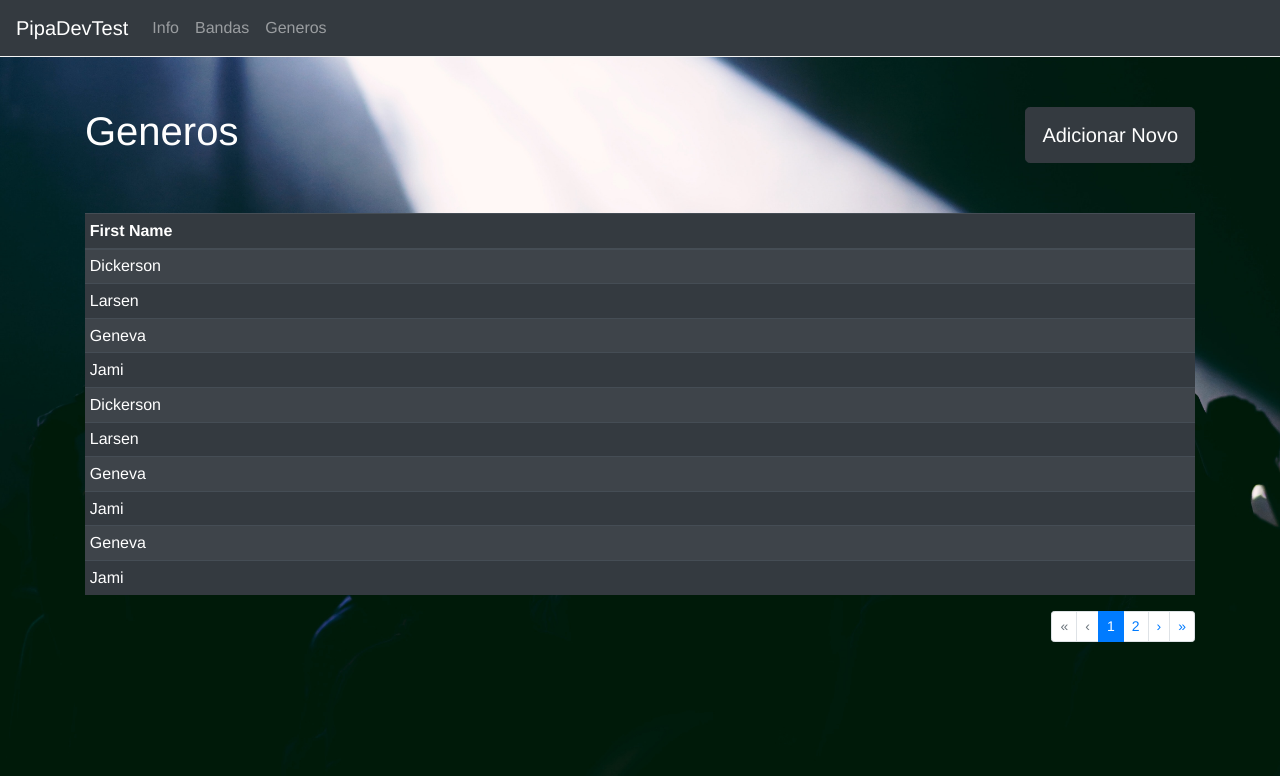
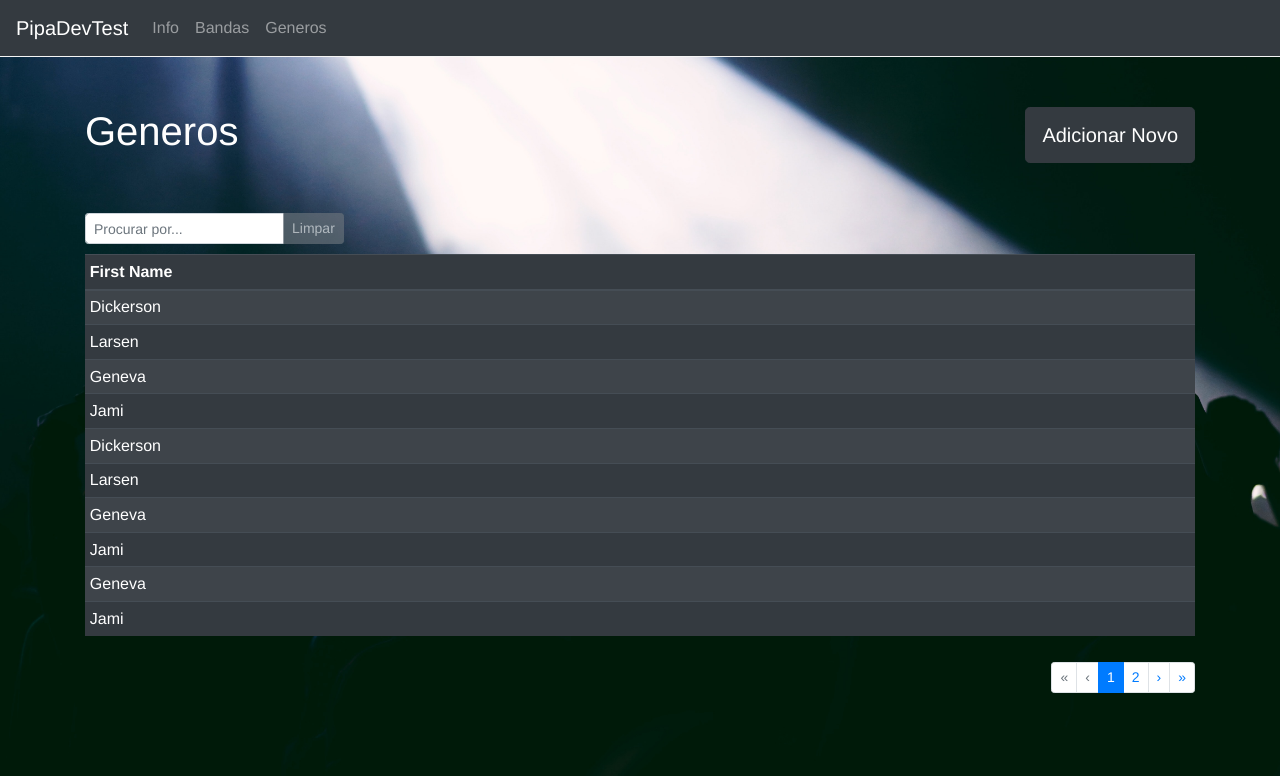
Before and after one commit to eduardomp/pipa-dev-test, a Vue app in the folder frontend/: page /#/generos in a window 1280 px wide. Shown: the top 776 px of the page. Built offline with nearby package versions, Linux system fonts and the light colour scheme.

Commit message:
adicionando campo de busca com filtragem no dom para o template basico de crud, depois sera adicionada a busca consumindo o endpoint correspondente

```diff
--- a/frontend/src/components/pages/Generos.vue
+++ b/frontend/src/components/pages/Generos.vue
@@ -11,7 +11,32 @@
     </div>
 
     <div class="row mt-50">
-      <div class="col-sm">
+
+       <div class="col-sm d-flex justify-content-start">
+        <b-form-group
+          label=""
+          label-cols-sm="0"
+          label-size="sm"
+          label-for="filterInput"
+          class="mb-0"
+        >
+          <b-input-group size="sm">
+            <b-form-input
+              v-model="filter"
+              type="search"
+              id="filterInput"
+              placeholder="Procurar por..."
+              :formatter="searchFormatter"
+            ></b-form-input>
+            <b-input-group-append>
+              <b-button :disabled="!filter" @click="filter = ''">Limpar</b-button>
+            </b-input-group-append>
+          </b-input-group>
+        </b-form-group>
+       </div>
+
+
+      <div class="col-sm-12 mt-10">
         <b-table
           ref="table"
           striped
@@ -21,7 +46,7 @@
           :fields="fields"
           :items="items"
           :busy="isBusy"
-
+          :filter="filter"
           selectable
           select-mode="single"
           @row-selected="handleSelectItem"
@@ -98,6 +123,7 @@
           { age: 89, first_name: 'Geneva', last_name: 'Wilson' },
           { age: 38, first_name: 'Jami', last_name: 'Carney' },
         ],
+        filter: '',
         isBusy: false,
         selected: [],
         currentPage: 1,
@@ -105,6 +131,10 @@
       }
     },
     methods: {
+      searchFormatter(value) {
+        console.log("valor da busca",value);
+        return value;
+      },
       handleSelectItem(item) {
         this.selected = item;
         this.showModal();
@@ -137,4 +167,8 @@
   .mt-50 {
     margin-top:50px;
   }
+
+  .mt-10 {
+    margin-top:10px;
+  }
 </style>
```
